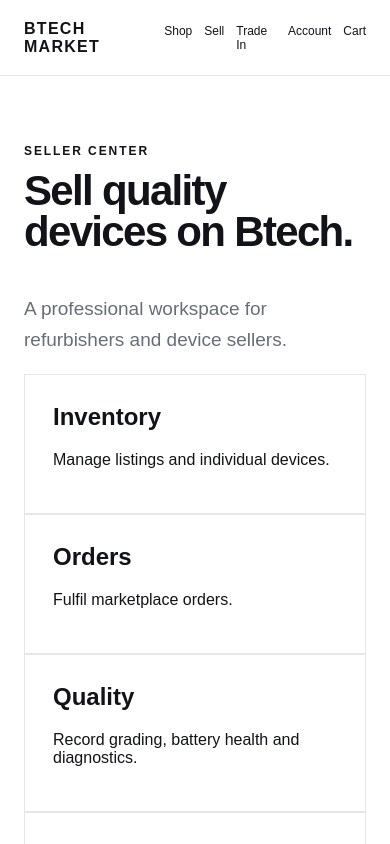
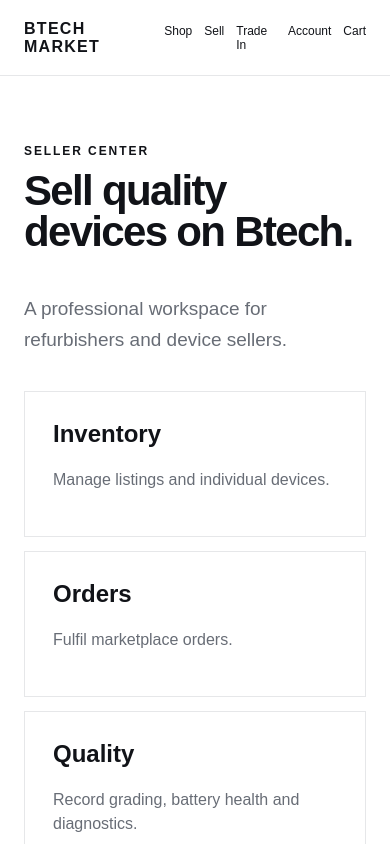
Before and after one commit to njsgambhir/btech-market-v2, a Next.js app: page /sell in a window 390 px wide. Shown: the top 844 px of the page. Built offline with nearby package versions, Linux system fonts and the light colour scheme.

Commit message:
feat: style persistent cart and seller center

```diff
--- a/src/app/globals.css
+++ b/src/app/globals.css
@@ -109,3 +109,5 @@
   .cartLine > strong { grid-column: 2; }
   .cartThumb { width: 70px; height: 70px; }
 }
+
+.quantityLabel{display:inline-flex;align-items:center;gap:8px;font-size:12px;color:var(--muted)}.quantityLabel select{padding:5px}.textButton{border:0;background:none;padding:6px 0;color:var(--muted);text-decoration:underline;cursor:pointer}.emptyCart{text-align:center;padding:60px 28px}.sellerFeatureGrid{display:grid;grid-template-columns:repeat(4,1fr);gap:14px;margin:36px 0}.sellerFeatureGrid p{color:var(--muted);line-height:1.5}.dashboardTitle{display:flex;justify-content:space-between;align-items:center}.statGrid{display:grid;grid-template-columns:repeat(4,1fr);gap:14px;margin-bottom:24px}.statCard{background:var(--surface);padding:24px;display:flex;flex-direction:column;gap:12px}.statCard span{font-size:12px;color:var(--muted)}.statCard strong{font-size:30px}@media(max-width:760px){.sellerFeatureGrid,.statGrid{grid-template-columns:1fr 1fr}.dashboardTitle{align-items:flex-start;gap:18px;flex-direction:column}}@media(max-width:480px){.sellerFeatureGrid,.statGrid{grid-template-columns:1fr}}
```
